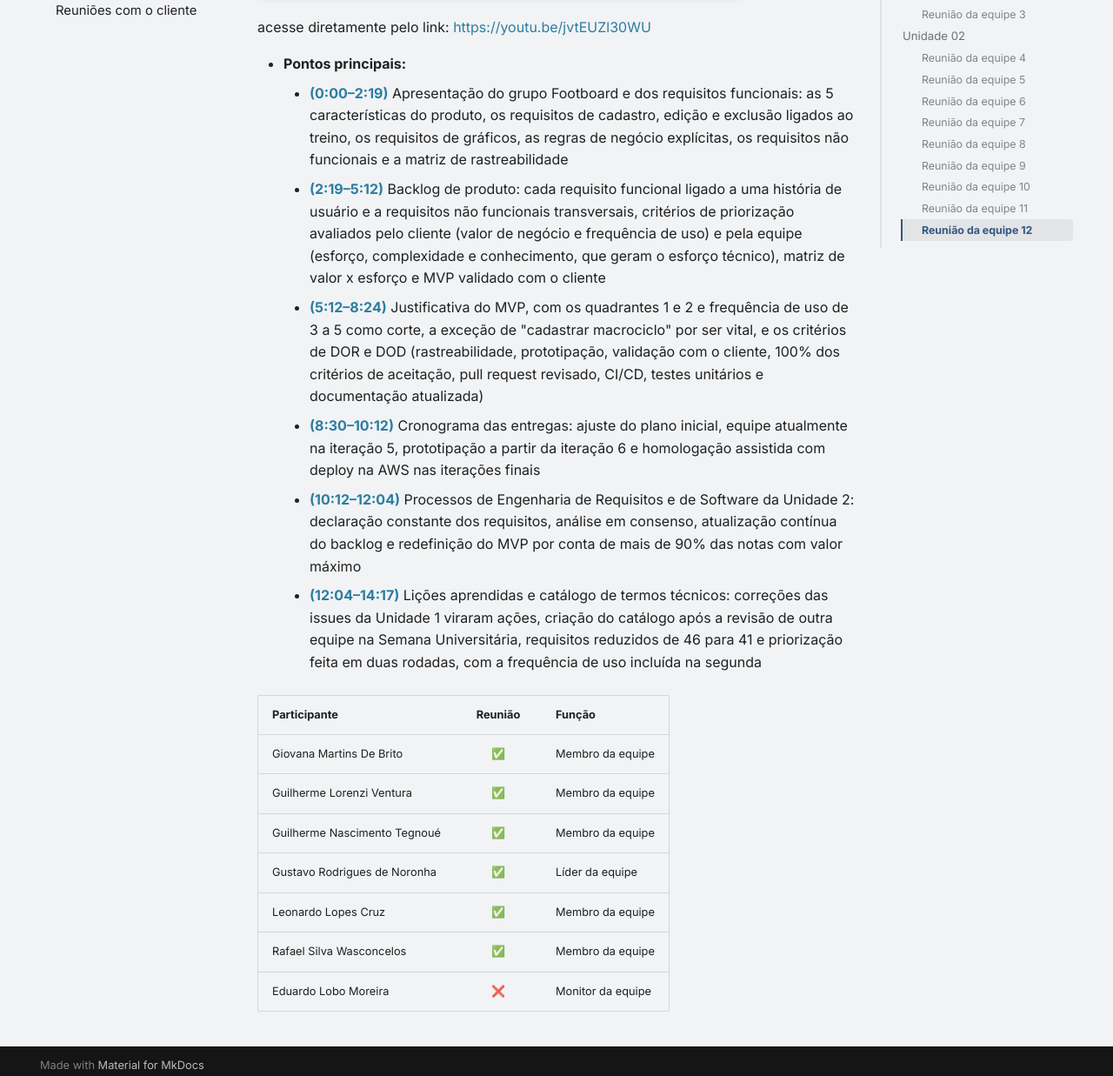
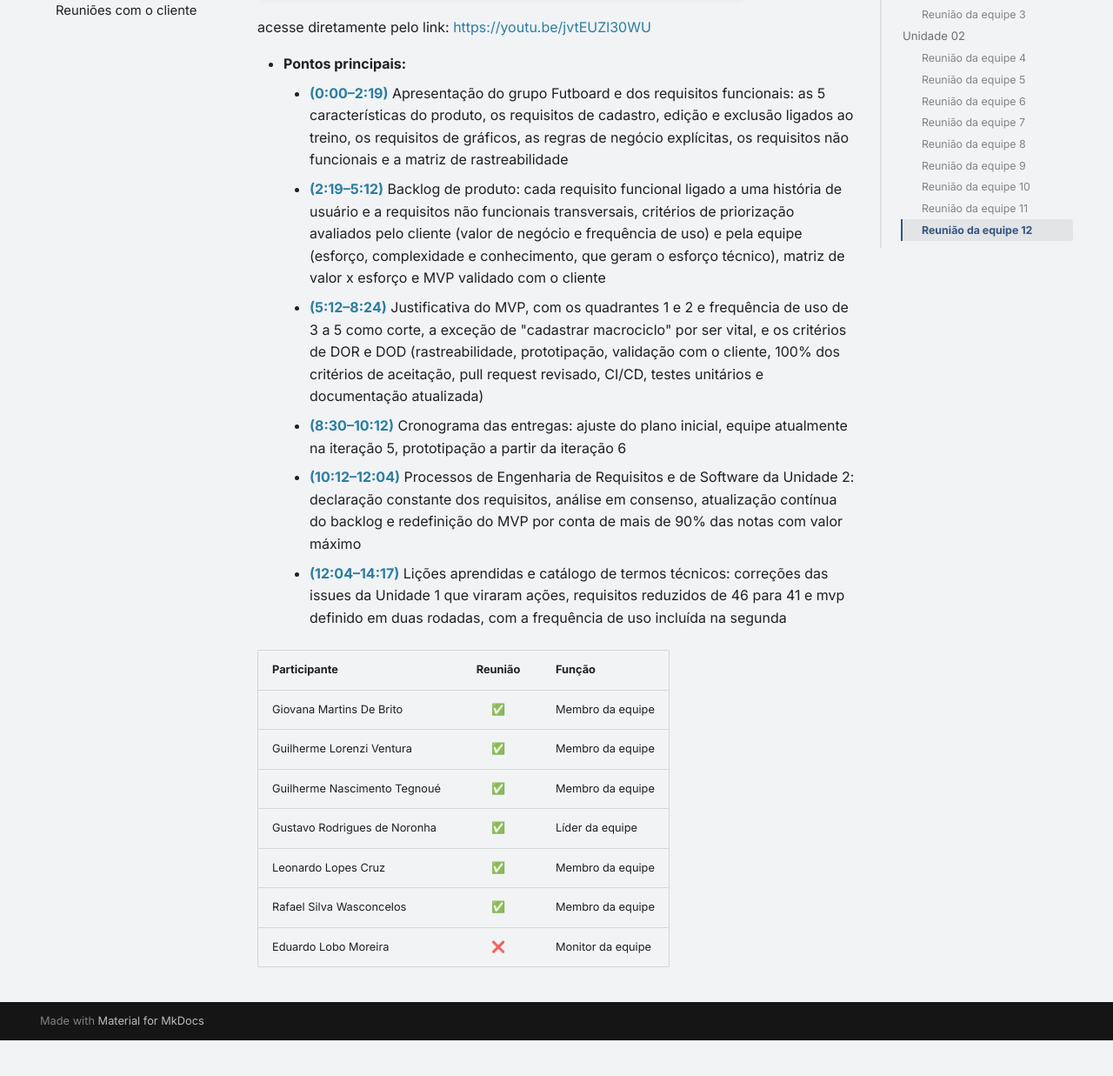
Before and after one commit to mdsreq-fga-unb/REQ-2026.2-T01-FutBoard, an MkDocs documentation site: the page built from docs/atas-reunioes/reunioes-da-equipe.md, in a window 1280 px wide and 1400 px high, scrolled down 14580 px, cut to the strip 163-1400 px from the top of the window. Shown: the whole strip at 87% size. Built offline with MkDocs 1.6.1 and Material for MkDocs 9.7.7, drawn with Linux system fonts in a browser that asks for light colours; after the commit the page ends 15939 px from its top, so only the background shows below that.

Commit message:
fix: corrige transcricao da Reuniao 12

```diff
--- a/docs/atas-reunioes/reunioes-da-equipe.md
+++ b/docs/atas-reunioes/reunioes-da-equipe.md
@@ -298,12 +298,12 @@ acesse diretamente pelo link: [https://youtu.be/TpDQ9dD7g3k](https://youtu.be/Tp
 acesse diretamente pelo link: [https://youtu.be/jvtEUZl30WU](https://youtu.be/jvtEUZl30WU)
 
 - **Pontos principais:**
-    - **[(0:00–2:19)](https://youtu.be/jvtEUZl30WU?t=0)** Apresentação do grupo Footboard e dos requisitos funcionais: as 5 características do produto, os requisitos de cadastro, edição e exclusão ligados ao treino, os requisitos de gráficos, as regras de negócio explícitas, os requisitos não funcionais e a matriz de rastreabilidade
+    - **[(0:00–2:19)](https://youtu.be/jvtEUZl30WU?t=0)** Apresentação do grupo Futboard e dos requisitos funcionais: as 5 características do produto, os requisitos de cadastro, edição e exclusão ligados ao treino, os requisitos de gráficos, as regras de negócio explícitas, os requisitos não funcionais e a matriz de rastreabilidade
     - **[(2:19–5:12)](https://youtu.be/jvtEUZl30WU?t=139)** Backlog de produto: cada requisito funcional ligado a uma história de usuário e a requisitos não funcionais transversais, critérios de priorização avaliados pelo cliente (valor de negócio e frequência de uso) e pela equipe (esforço, complexidade e conhecimento, que geram o esforço técnico), matriz de valor x esforço e MVP validado com o cliente
     - **[(5:12–8:24)](https://youtu.be/jvtEUZl30WU?t=312)** Justificativa do MVP, com os quadrantes 1 e 2 e frequência de uso de 3 a 5 como corte, a exceção de "cadastrar macrociclo" por ser vital, e os critérios de DOR e DOD (rastreabilidade, prototipação, validação com o cliente, 100% dos critérios de aceitação, pull request revisado, CI/CD, testes unitários e documentação atualizada)
-    - **[(8:30–10:12)](https://youtu.be/jvtEUZl30WU?t=510)** Cronograma das entregas: ajuste do plano inicial, equipe atualmente na iteração 5, prototipação a partir da iteração 6 e homologação assistida com deploy na AWS nas iterações finais
+    - **[(8:30–10:12)](https://youtu.be/jvtEUZl30WU?t=510)** Cronograma das entregas: ajuste do plano inicial, equipe atualmente na iteração 5, prototipação a partir da iteração 6
     - **[(10:12–12:04)](https://youtu.be/jvtEUZl30WU?t=612)** Processos de Engenharia de Requisitos e de Software da Unidade 2: declaração constante dos requisitos, análise em consenso, atualização contínua do backlog e redefinição do MVP por conta de mais de 90% das notas com valor máximo
-    - **[(12:04–14:17)](https://youtu.be/jvtEUZl30WU?t=724)** Lições aprendidas e catálogo de termos técnicos: correções das issues da Unidade 1 viraram ações, criação do catálogo após a revisão de outra equipe na Semana Universitária, requisitos reduzidos de 46 para 41 e priorização feita em duas rodadas, com a frequência de uso incluída na segunda
+    - **[(12:04–14:17)](https://youtu.be/jvtEUZl30WU?t=724)** Lições aprendidas e catálogo de termos técnicos: correções das issues da Unidade 1 que viraram ações, requisitos reduzidos de 46 para 41 e mvp definido em duas rodadas, com a frequência de uso incluída na segunda
 
 | Participante | Reunião | Função |
 | :--- | :---: | :--- |
```
